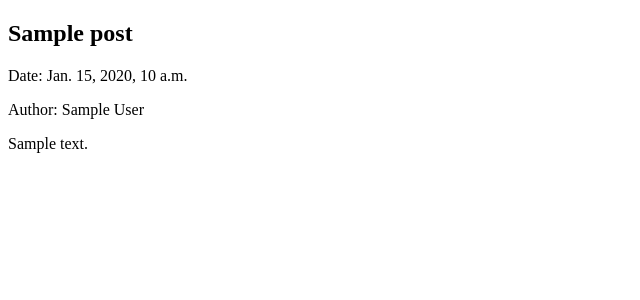
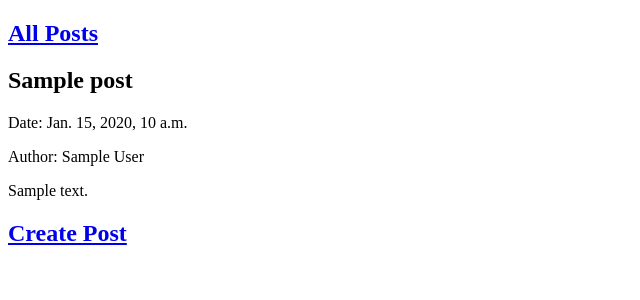
Before and after one commit to MichaelRejo1601/DjangoForumDemo, a Django app: page /post/1/ in a window 1280 px wide. Shown: the top 300 px of the page, without its empty margins (0-640 px from the left). Run offline with Django 3.2, Linux system fonts and the light colour scheme; tables that the repository leaves empty hold one stand-in row (values such as "Sample post").

Commit message:
added manuverability between pages

```diff
--- a/Forum/Templates/post.html
+++ b/Forum/Templates/post.html
@@ -4,7 +4,12 @@
 <body>
 
     <section class="container margin-top">
-        <div class="row">
+      <div class="row">
+        <h1>
+          <a href='/feed'>All Posts</a> <br>
+        </h1>
+      </div>
+      <div class="row">
             <!-- <div class="col-md-4">
             </div> -->
             <h1>
@@ -30,6 +35,12 @@
             </p>
         </div>
 
+        <div class="row">
+          <h1>
+            <a href='/createpost'>Create Post</a> <br>
+          </h1>
+        </div>
+
             <!-- <div class="col-md-8">
                 <p>
                 The gift of engineering has been propelling our world to newfound heights. As a learning engineer, I strive to learn how professionals use basic principals and apply them to create elaborate, intricate designs. I love engineering, whether that be mechanical or software. With mechanical engineering, you can repair or create things you use in everyday life. With software engineering, you can write code that performs certain tasks to help people. I am currently enrolled in Principles of Engineering and took Computer Science Principles last year. I am also involved with Gael Force Robotics. My goal is to graduate from Dublin High School in 2021 and hopefully attend a prestigious college and earn a bachelor’s or master’s degree in engineering. My future from there on will most likely be jobs in the engineering field and hopefully my own company eventually.
```
Also changed, not shown: Forum/Templates/feed.html (+7 -1 lines).
